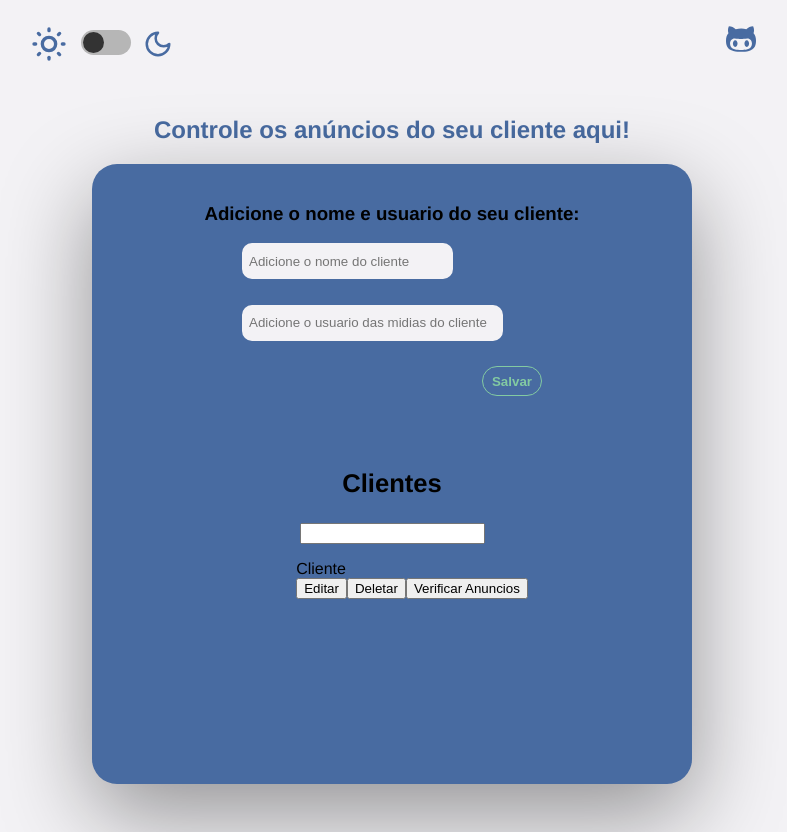
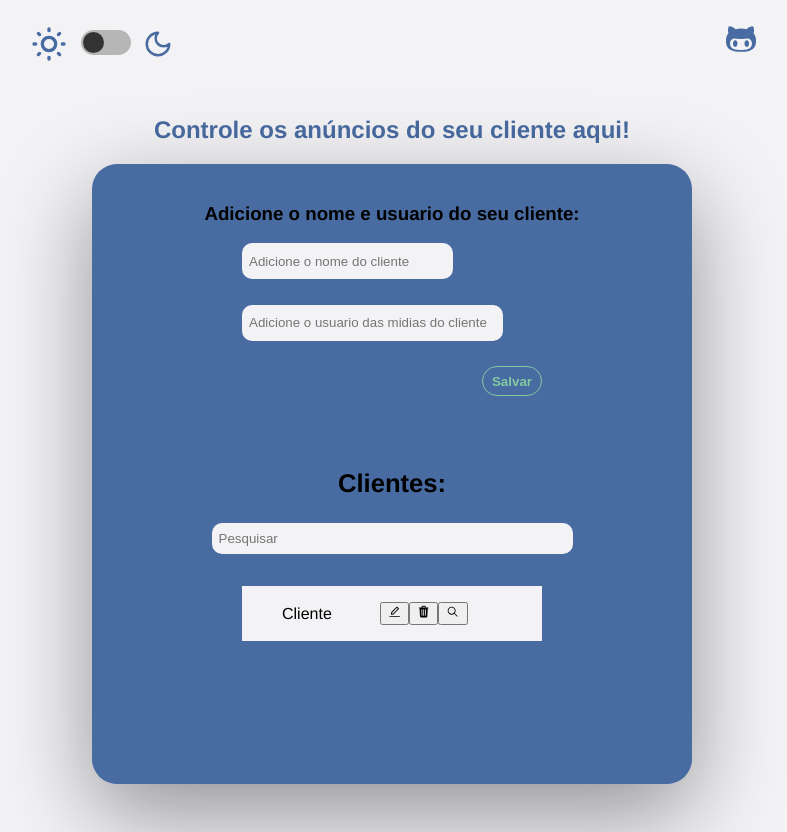
Before and after one commit to LukasLimalkl/trafego-front, a Next.js app: page / in a window 1280 px wide. Shown: the whole page, without its empty margins (248-1035 px from the left). Built offline with nearby package versions, Linux system fonts and the light colour scheme.

Commit message:
feat: adding buttonBox component

```diff
--- a/src/components/clientsForm/index.tsx
+++ b/src/components/clientsForm/index.tsx
@@ -1,22 +1,19 @@
+import ButtonBox from '../buttonBox';
 import { Container } from './styles';
 
 export default function ClientsForm() {
   return (
     <Container>
       <div className="box-clients">
-        <h3 className="title-clients">Clientes</h3>
+        <h3 className="title-clients">Clientes:</h3>
         <div className="search-container">
-          <input type="text" />
+          <input type="text" placeholder="Pesquisar" />
         </div>
         <form action="" className="all-clients">
           <ul className="ul-clients">
             <li className="list-clients">
               <span>Cliente</span>
-              <div className="button-box">
-                <button className="edit-button">Editar</button>
-                <button className="delete-button">Deletar</button>
-                <button className="verify-button">Verificar Anuncios</button>
-              </div>
+              <ButtonBox />
             </li>
           </ul>
         </form>
--- a/src/components/clientsForm/styles.ts
+++ b/src/components/clientsForm/styles.ts
@@ -8,13 +8,46 @@ export const Container = styled.div`
     flex-direction: column;
   }
 
+  input {
+    width: 350px;
+    background: #f3f2f5;
+    border: 2px solid ${(props) => props.theme.body};
+    border-radius: 10px;
+    height: 25px;
+    padding-left: 5px;
+  }
+
+  input:focus {
+    outline: 0;
+  }
+
+  .all-clients {
+    background-color: #f3f2f5;
+    width: 300px;
+    margin-top: 2rem;
+  }
+
   .title-clients {
     font-size: 1.6rem;
   }
 
-  .all-clients {
-  }
   li {
     list-style: none;
   }
+
+  .list-clients {
+    display: flex;
+    flex-direction: row;
+    gap: 3rem;
+  }
+
+  .button-box {
+    display: flex;
+    flex-direction: column;
+  }
+
+  span {
+    display: flex;
+    align-items: center;
+  }
 `;
```
